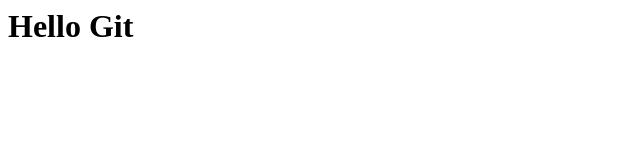
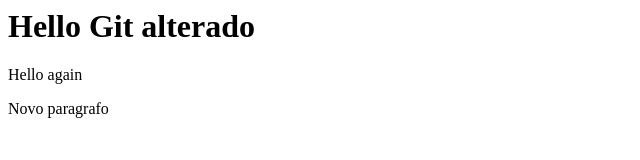
Before and after one commit to willfreire/gitcampus, a plain HTML site: page index.html in a window 1280 px wide. Shown: the whole page, without its empty margins (0-640 px from the left). Drawn offline with Linux system fonts and the light colour scheme.

Commit message:
Novo paragrafo

```diff
--- a/index.html
+++ b/index.html
@@ -2,6 +2,8 @@
    <head>
    </head>
    <body>
-	<h1>Hello Git</h1>
+	<h1>Hello Git alterado</h1>
+	<p>Hello again</p>
+	<p>Novo paragrafo</p>
    </body>
 </html>
```
